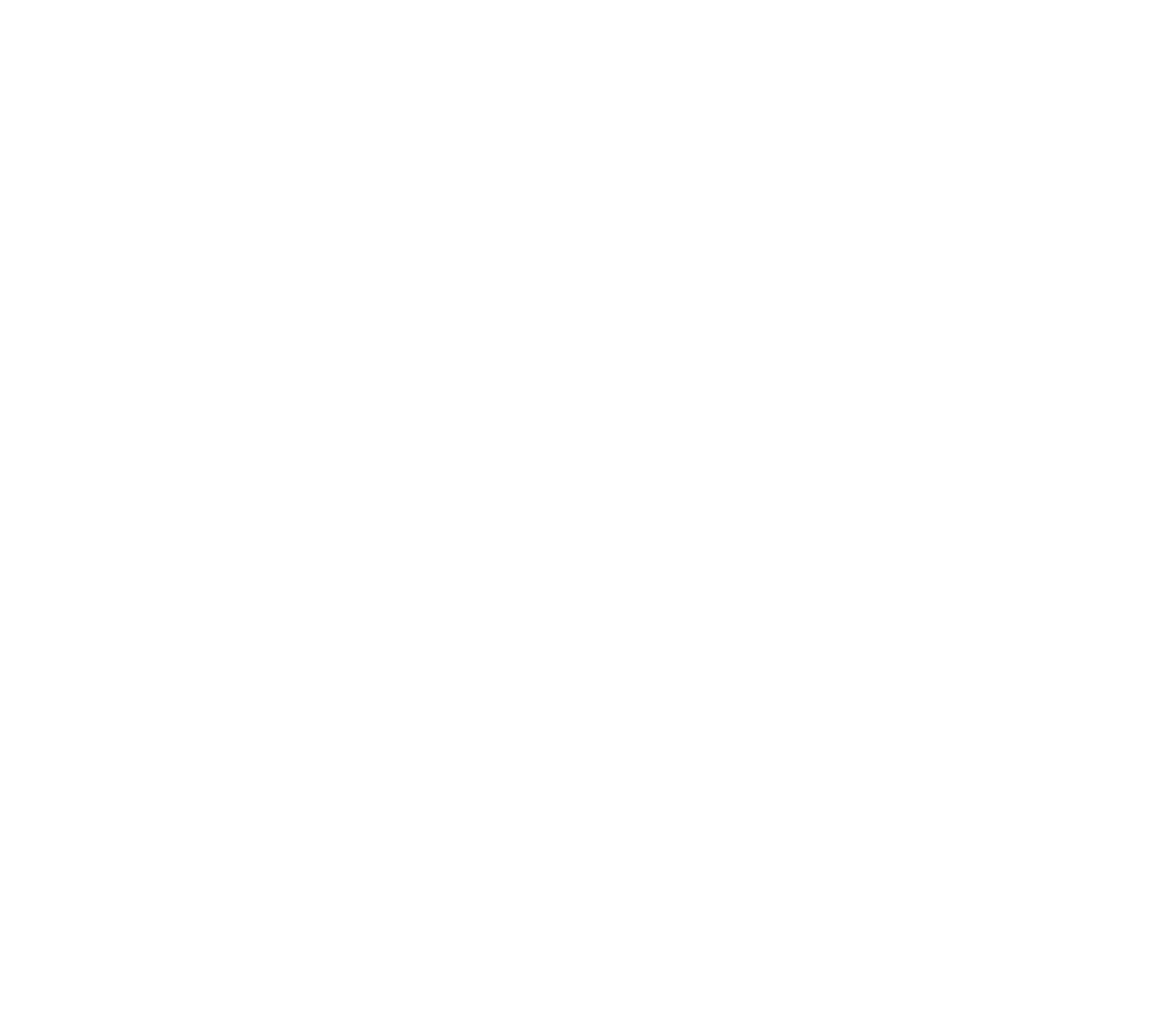
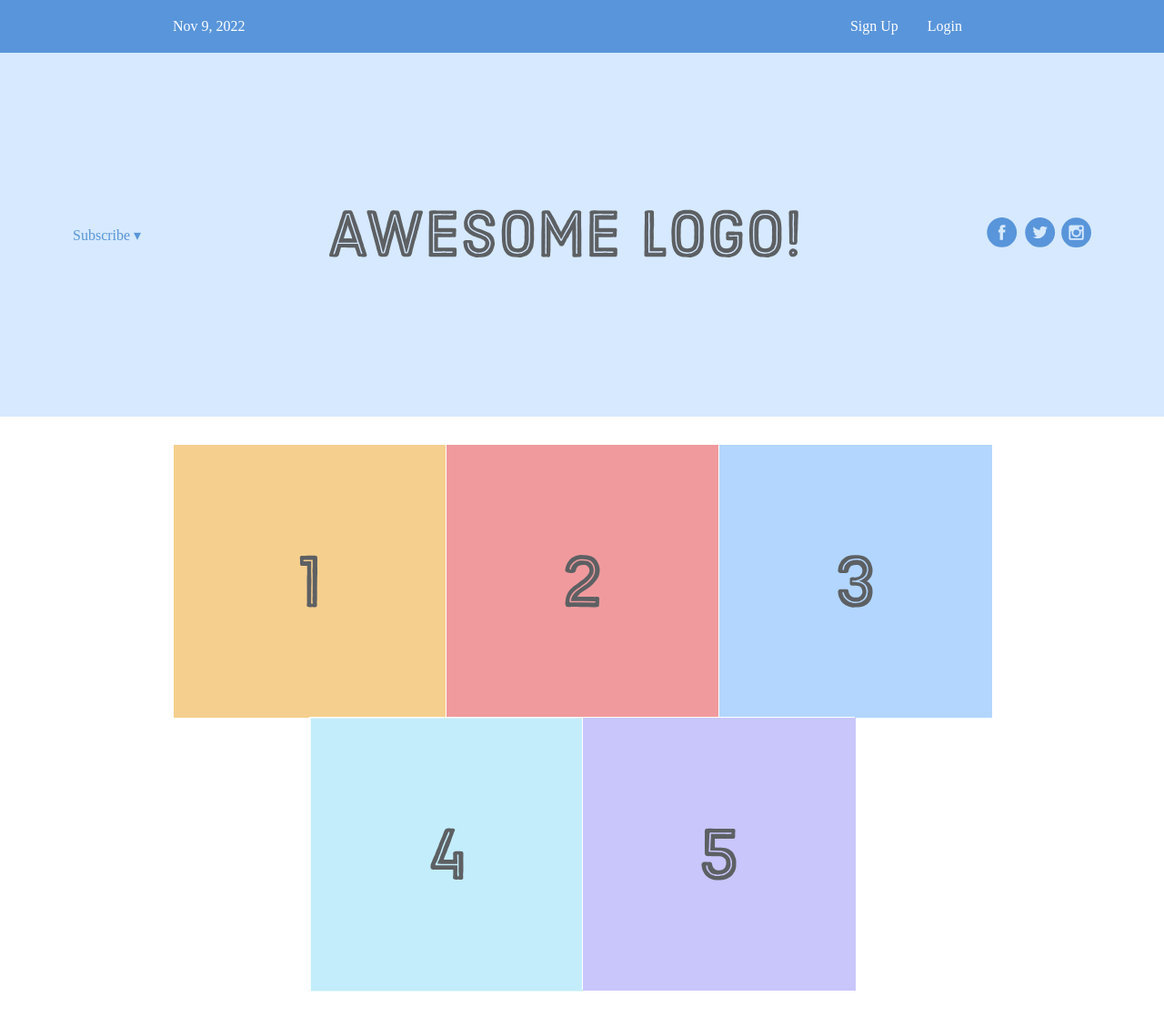
Before and after one commit to DatRolxD/projects, a plain HTML site: page flexbox-01/index.html in a window 1280 px wide. Shown: the whole page at 91% size. Before the commit the page ends 800 px from the top, so only its background shows below. Drawn offline with Linux system fonts and the light colour scheme.

Commit message:
Add styling

```diff
--- a/flexbox-01/index.html
+++ b/flexbox-01/index.html
@@ -8,6 +8,43 @@
   <title>Flexbox-01</title>
 </head>
 <body>
-
+  <!-- THE HEADER SECTION -->
+    <nav class="menu-container">
+      <ul class="menu">
+        <li class="menu-link">Nov 9, 2022</li>
+        <div class="wrap">
+          <li class="menu-link">Sign Up</li>
+          <li class="menu-link">Login</li>
+        </div>
+      </ul>
+    </nav>
+<!-- THE MAIN SECTION -->
+    <header id="hero-section">
+      <div class="header">
+        <div class='subscribe'>Subscribe &#9662;</div>
+        <div class='logo'><img src='images/awesome-logo.svg'/></div>
+        <div class='social'><img src='images/social-icons.svg'/></div>
+      </div>
+    </header>
+<!-- FLEX WRAP -->
+<div class='photo-grid-container'>
+  <div class='photo-grid'>
+    <div class='photo-grid-item first-item'>
+      <img src='images/one.svg'/>
+    </div>
+    <div class='photo-grid-item'>
+      <img src='images/two.svg'/>
+    </div>
+    <div class='photo-grid-item'>
+      <img src='images/three.svg'/>
+    </div>
+    <div class='photo-grid-item'>
+      <img src='images/four.svg'/>
+    </div>
+    <div class='photo-grid-item last-item'>
+      <img src='images/five.svg'/>
+    </div>
+  </div>
+</div>
 </body>
 </html>
--- a/flexbox-01/styles.css
+++ b/flexbox-01/styles.css
@@ -2,4 +2,81 @@
   margin: 0;
   padding: 0;
   box-sizing: border-box;
+  list-style-type: none;
 }
+
+.menu-container {
+  position: relative;
+  top: 0;
+  left: 0;
+
+  width: 100%;
+  padding: 20px 0;
+
+  color: #fff;
+  background-color: #5995DA;
+
+  display: flex;
+  justify-content: center;
+  align-items: center;
+}
+
+.menu {
+  width: 900px;
+
+  display: flex;
+  justify-content: space-between;
+  align-items: center;
+}
+
+
+.menu-link {
+  display: inline-block;
+}
+
+.wrap {
+  width: 30%;
+  display: flex;
+  justify-content: flex-end;
+  align-items: center;
+  gap: 2rem;
+  padding-right: 2rem;
+}
+
+#hero-section {
+  height: 50vh;
+  color: #5995DA;
+  background-color: #D6E9FE;
+
+  display: flex;
+  justify-content: center;
+}
+
+.header {
+  display: flex;
+  justify-content: space-between;
+  align-items: center;
+  width: 100%;
+  padding: 5rem;
+}
+
+.photo-grid-container {
+  display: flex;
+  justify-content: center;
+  flex-direction: row;
+  width: 100%;
+  padding: 30px;
+}
+
+.photo-grid {
+  width: 900px;
+  display: flex;
+  justify-content: center;
+  flex-wrap: wrap;
+}
+
+.photo-grid-item {
+  border: 1px solid #fff;
+  width: 300px;
+  height: 300px;
+}
```
Also changed, not shown: flexbox-01/images/awesome-logo.svg (added), flexbox-01/images/five.svg (added), flexbox-01/images/four.svg (added), flexbox-01/images/one.svg (added), flexbox-01/images/social-icons.svg (added), flexbox-01/images/three.svg (added), flexbox-01/images/two.svg (added).
